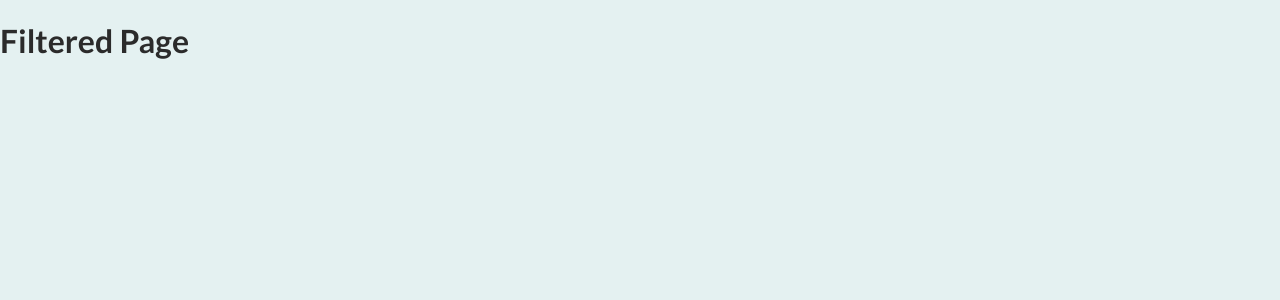
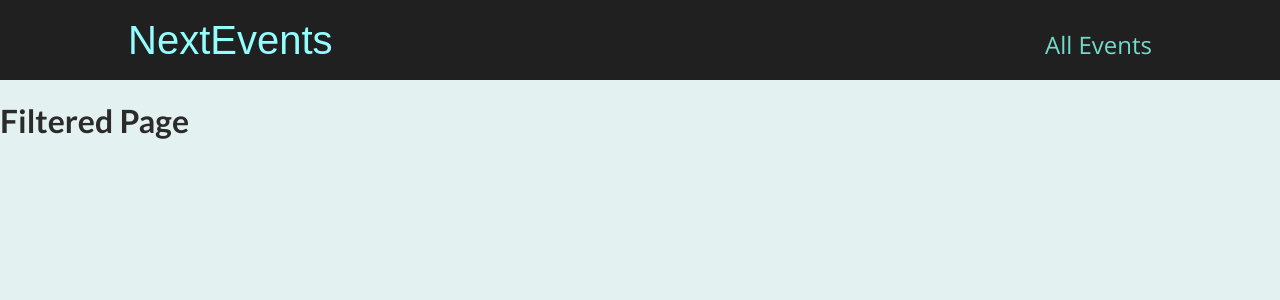
Before and after one commit to Rajeevkumarmajhi/next-js-and-react-complete-guide, a Next.js app in the folder ch4/nextevents/: page /events/1 in a window 1280 px wide. Shown: the top 300 px of the page. Built offline with nearby package versions, Linux system fonts and the light colour scheme.

Commit message:
Adding a general layout wrapper

```diff
--- /dev/null
+++ b/ch4/nextevents/components/layout/layout.js
@@ -0,0 +1,16 @@
+import { Fragment } from 'react'
+import MainHeader from './main-header'
+
+function Layout(props) {
+    return (
+        <Fragment>
+            <MainHeader />
+            <main>
+                { props.children}
+            </main>
+
+        </Fragment>
+    )
+}
+
+export default Layout
--- /dev/null
+++ b/ch4/nextevents/components/layout/main-header.js
@@ -0,0 +1,24 @@
+import Link from 'next/link'
+import React from 'react'
+import classes from './main-header.module.css';
+
+function MainHeader() {
+
+    return (
+        <header className={classes.header}>
+            <div className={classes.logo}>
+                <Link href="/">NextEvents</Link>
+            </div>
+            <nav className={classes.navigation}>
+                <ul>
+                    <li>
+                        <Link href="/events">All Events</Link>
+                    </li>
+                </ul>
+            </nav>
+
+        </header>
+    )
+}
+
+export default MainHeader
--- /dev/null
+++ b/ch4/nextevents/components/layout/main-header.module.css
@@ -0,0 +1,41 @@
+.header {
+    width: 100%;
+    display: flex;
+    justify-content: space-between;
+    align-items: baseline;
+    padding: 1rem 10%;
+    height: 5rem;
+    background-color: #202020;
+}
+
+.logo {
+    font-size: 1.5rem;
+    color: white;
+    font-family: 'Fira', sans-serif;
+    height: 100%;
+    display: flex;
+    justify-content: center;
+    align-items: center;
+    color: #94fdfd;
+}
+
+.logo a {
+    text-decoration: none;
+    color: #94fdfd;
+}
+
+.navigation a {
+    text-decoration: none;
+    color: #74dacc;
+    font-size: 1rem;
+}
+
+@media (min-width: 768px) {
+    .logo {
+        font-size: 2.5rem;
+    }
+
+    .navigation a {
+        font-size: 1.5rem;
+    }
+}
--- a/ch4/nextevents/pages/_app.js
+++ b/ch4/nextevents/pages/_app.js
@@ -1,5 +1,8 @@
+import Layout from '@/components/layout/layout'
 import '@/styles/globals.css'
 
 export default function App({ Component, pageProps }) {
-  return <Component {...pageProps} />
+  return <Layout>
+    <Component {...pageProps} />
+  </Layout>
 }
```
